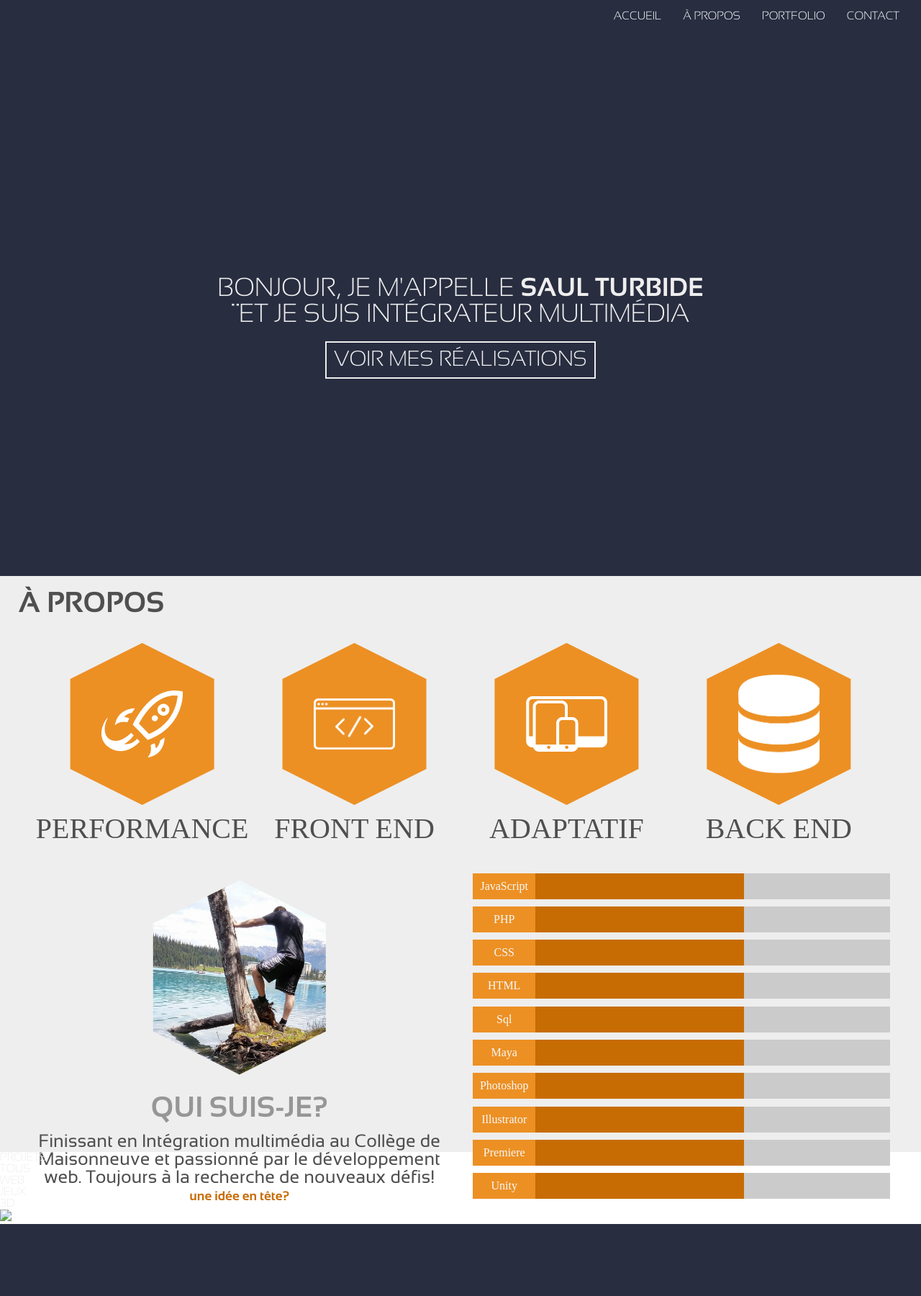
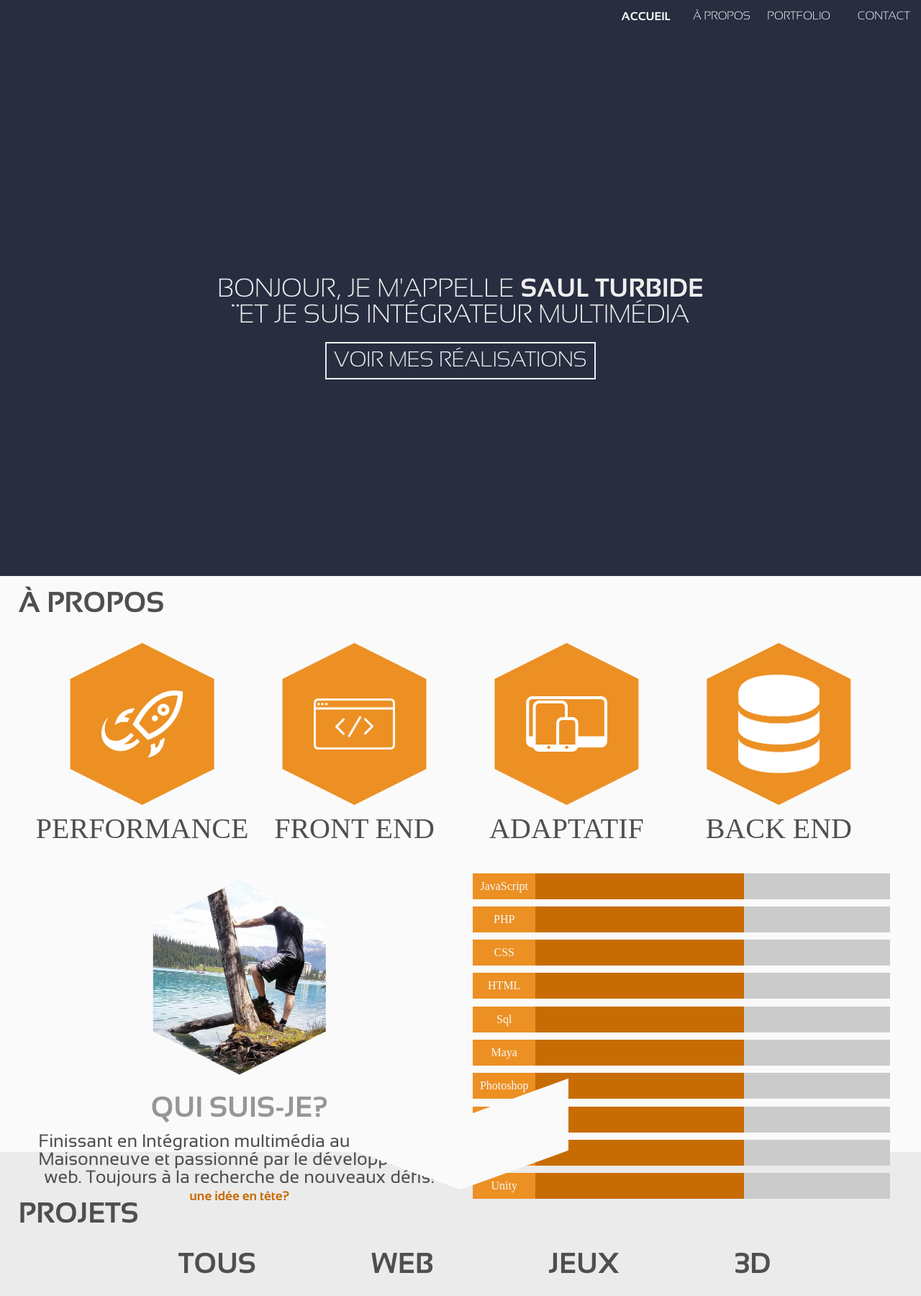
Before and after one commit to polypusDB/portfolio, a PHP site: page / in a window 1280 px wide. Shown: the top 1800 px of the page at 72% size. Before the commit the page ends 1700 px from the top, so only its background shows below. Run offline with PHP 8.4, Linux system fonts and the light colour scheme; some web fonts are replaced.

Commit message:
finalisation de la page desktop plus ajouts des premiers elements overs, actif etc

```diff
--- a/index.html
+++ b/index.html
@@ -15,7 +15,7 @@
         <nav>
             <span class="bumper"></span>
             <ul class="menu">
-                <li><a href="#">ACCUEIL</a></li>
+                <li><a class="actif" href="#">ACCUEIL</a></li>
                 <li><a href="#">À PROPOS</a></li>
                 <li><a href="#">PORTFOLIO</a></li>
                 <li><a href="#">CONTACT</a></li>
@@ -23,7 +23,7 @@
         </nav>
         <div>
             <h1>BONJOUR, JE M'APPELLE <span>SAUL TURBIDE</span><br>¨ET JE SUIS INTÉGRATEUR MULTIMÉDIA</h1>
-            <a>VOIR MES RÉALISATIONS</a>
+            <a class="btnVoir">VOIR MES RÉALISATIONS</a>
         </div>
     </section>
     <section class="propos">
--- a/styles/style.css
+++ b/styles/style.css
@@ -1,3 +1,4 @@
+/* polices de caractères*/
 @font-face{
     font-family: sansation;
     src: url(./polices/Sansation_Regular.ttf)
@@ -19,12 +20,14 @@
 
 
 
-
+/*STYLES GÉNÉRALES DE LA PAGE*/
 body{
     color: #EEEEEE;
     width: 100%;
     font-family: 'sansationLight', sans-serif;
 }
+
+/*STYLES DE L'ENTETE*/
 .entete{
     width: 100%;
     height: 100vh;
@@ -39,12 +42,23 @@ body{
     display: flex;
 }
 
+
+nav ul a:hover{
+    font-family: "sansationBold", "sans-serif";
+}
+nav ul li{
+    text-align: right;
+    min-width: 111px;
+}
 nav ul a {
-    padding: 15px;
+    padding: 15 0px;
     text-decoration: none;
     color: white;
 }
 
+nav ul .actif{
+    font-family: "sansationBold", "sans-serif";
+}
 .bumper{
     flex-grow: 2;
 }
@@ -55,11 +69,22 @@ nav ul a {
     position: relative;
     top: 40vh;
 }
-
-.entete div a{
+/*BOUTON POUR ALLER VOIR LES PROJET*/
+.btnVoir{
+    cursor: pointer;
     padding: 10px;
     border: 2px #EEEEEE solid;
     font-size: 30px;
+}
+
+.btnVoir:hover{
+
+    color: #282D40;
+    background-color: #EEEEEE;
+}
+
+.btnVoir:active{
+    margin-top: 10px;
 }
 
 h1{
@@ -70,19 +95,41 @@ h1{
     font-family: 'sansationBold', sans-serif;
 }
 
-
+/*STYLES DE LA SECTION À PROPOS*/
 .propos{
+    position: relative;
     font-family: "sansationBold", "sans-serif";
     color: #4F4F4F;
     font-size: 40px;
     padding: 2vh 2%;
     width: 96%;
     height: 96vh;
-    background-color: #EEEEEE;
+    background-color: rgb(250, 250, 250);
+}
+ /*FLÈCHE VERS BAS DE LA SECTION À PROPOS*/
+.propos::after,
+.propos::before{
+    position: absolute;
+    content: '';
+    width: 150px;
+    height: 100px;
+    background-color: rgb(250, 250, 250);
+    bottom: -25px;
+    z-index: 100;
 }
 
+.propos::before{
+    right: 50%;
+    transform: skew(0, 20deg)
+}
+.propos::after{
+    left: 50%;
+    transform: skew(0, -20deg)
+}
+ /*FLÈCHE VERS BAS DE LA SECTION À PROPOS FIN*/
+
+ /*ZONE ATTRIBUTS */
 .icones{
-
     justify-content: space-around;
     padding: 2%;
     width: 96%;
@@ -99,14 +146,13 @@ h1{
 
 .icones div p{
     font-family: "seoul", "sans-serif";
-
 }
 
 .icones img{
-
     width: 45%;
 }
 
+/*ICONES INDIVIDUELS FORMES ET PLACEMENTS*/
 .icone{
     clip-path: polygon(50% 5%, 90% 25%, 90% 75%, 50% 95%, 10% 75%, 10% 25%);
     display: flex;
@@ -117,6 +163,8 @@ h1{
     height: 250px;
     background-color: #EC9024 ;
 }
+
+/* SECTION QUI SUIS-JE*/
 article{
     display: flex;
 }
@@ -159,7 +207,9 @@ article a{
     padding: 1%;
     width: 48%;
 }
+/*FIN DE LA SECTION QUI SUIS-JE*/
 
+/*SECTION COMPÉTENCES */
 .propos aside{
     width: 48%;
     padding: 1%;
@@ -192,3 +242,137 @@ article a{
     width: 50%;
     height: 36px;
 }
+/*FIN DE LE SECTION COMPÉTENCES */
+
+/*SECTION DE PRÉSENTATION DES PROJET*/
+.projets{
+    padding: 5% 2% 5% 2%;
+    color: #4F4F4F;
+    font-size: 40px;
+    font-family: "sansationBold",  "sans-serif" ;
+    display: flex;
+    flex-direction: column;
+    align-items: center;
+    background-color: #EBEBEB;
+}
+.projets h3{
+    align-self: flex-start;
+}
+
+/*FILTRE DANS LA SECTION PROJET*/
+.filtres{
+    width: 80%;
+}
+
+.projets ul{
+    padding: 2%;
+    width: 100%;
+    display: flex;
+    justify-content: space-around;
+}
+
+.projets li{
+    padding: 10px;
+}
+
+/*PLACEMENTS DES PROJES DANS LA SECTION PROJET*/
+.mesProjets{
+    width: 80%;
+    display: flex;
+    flex-wrap: wrap;
+}
+
+.unProjet{
+    position: relative;
+    width: 33.33333%;
+}
+
+.imgContainer{
+    width: 100%;
+}
+
+.imgContainer img{
+    width:100%;
+}
+
+/*HOVER SUR LE PROJET */
+
+.unProjet:hover .projetHov{
+    display: flex;
+}
+.projetHov{
+    display: none; /* temporaire  jusqua l'ajout des hovers*/
+    position: absolute;
+    top: 0;
+    bottom: 0;
+    left: 0;
+    right: 0;
+    height: 100%;
+    width: 100%;
+    height: 100%;
+    width: 100%;
+    color: #FFFFFF;
+    background-color: rgba(40, 45, 64, 0.87)
+}
+
+
+.texte{
+    position: absolute;
+    text-align: center;
+    top: 40%;
+}
+
+.texte p{
+    font-size: 45px;
+    padding-bottom: 40px;
+}
+
+.plus{
+    cursor: pointer;
+    font-size: 25px;
+    font-family: "sansation",  "sans-serif" ;
+    padding: 10px;
+    border: 1px white solid;
+    border-radius: 25px;
+    color: #E8E8E8;
+}
+
+.plus:hover{
+    color: #282D40;
+    background-color: white
+}
+
+.plus:active{
+    margin:1px;
+}
+/*FIN DE LA SECTION PROJET*/
+
+/*FOOTER*/
+footer{
+    padding: 3%;
+    display: flex;
+    flex-direction: row;
+    font-size: 30px;
+    color: white;
+    background-color: #282D40;
+}
+
+footer h3{
+    font-size: 40px;
+    padding-bottom: 30px;
+    font-family: "sansationBold",  "sans-serif" ;
+}
+footer div{
+    padding-right: 20px;
+}
+
+footer div p{
+    font-family: "sansationBold", "sans-serif";
+
+}
+
+
+footer>p{
+    padding: 0 20px 20px 20px;
+}
+/*FIN DU FOOTER*/
```
Also changed, not shown: other parts of index.html (+72 -15 lines), 1 other file.
